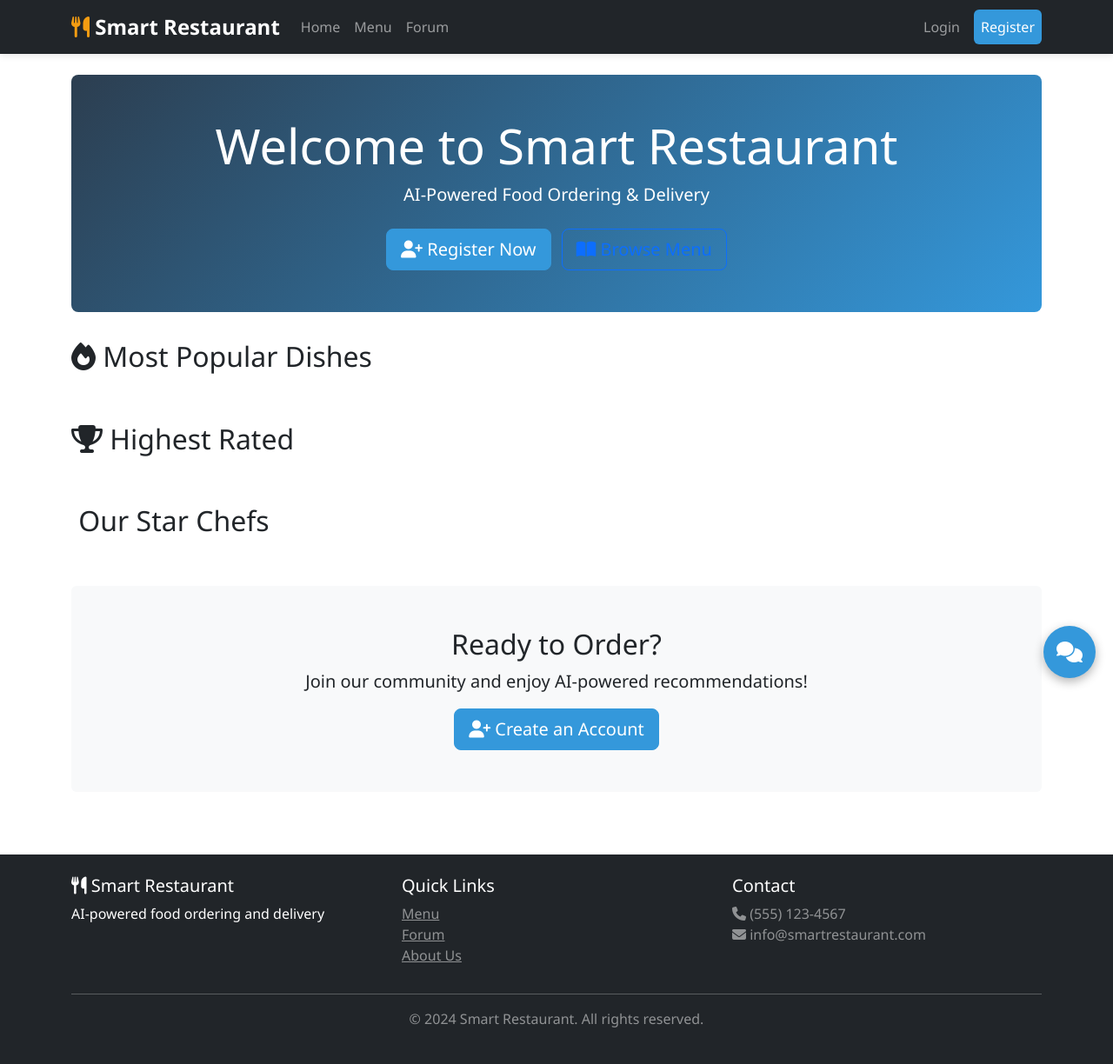
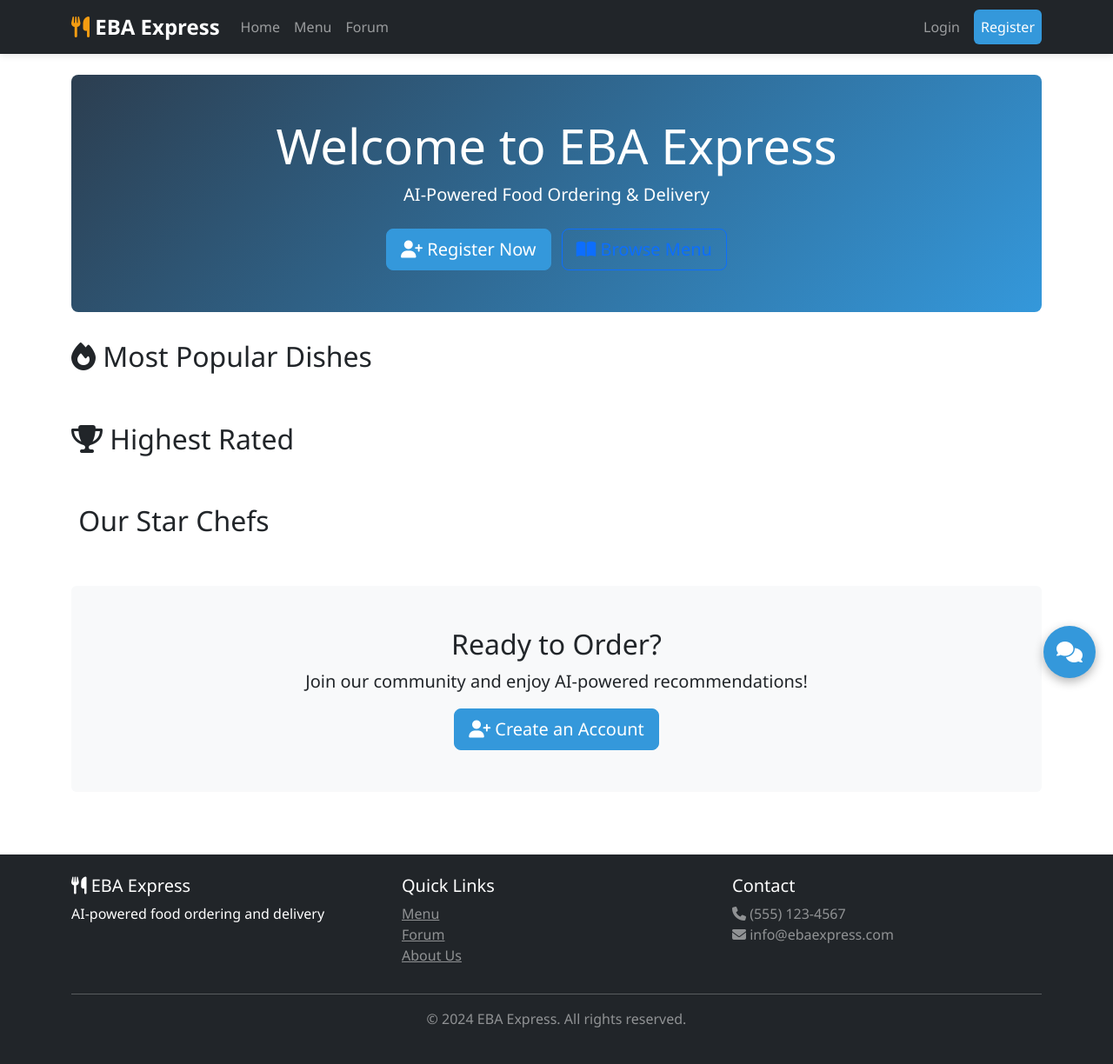
Before and after one commit to Atif-Tausif/cs322project, a Flask app: page / in a window 1280 px wide. Shown: the whole page at 87% size. Run offline with Flask 3, Linux system fonts and the light colour scheme; some libraries are stand-ins or nearby versions.

Commit message:
Changed Pictures and Title

```diff
--- a/services.py
+++ b/services.py
@@ -569,6 +569,12 @@
     chefs = [u for u in users if u.role == 'chef' and u.rating > 0]
     chefs.sort(key=lambda x: x.rating, reverse=True)
 
+    # Chef avatar mapping - using cartoon-style placeholder avatars
+    chef_avatars = {
+        'chef1': 'https://api.dicebear.com/7.x/avataaars/svg?seed=chef1&backgroundColor=b6e3f4,c0aede,ffd5dc,ffdfbf',
+        'chef2': 'https://api.dicebear.com/7.x/avataaars/svg?seed=chef2&backgroundColor=b6e3f4,c0aede,ffd5dc,ffdfbf'
+    }
+
     result = []
     for chef in chefs[:limit]:
         dishes = [d for d in get_all_dishes() if d.chef_id == chef.id]
@@ -579,7 +585,7 @@
             'rating': chef.rating,
             'dishes_count': len(dishes),
             'orders_count': sum(d.orders_count for d in dishes),
-            'image': f'/static/images/chefs/{chef.id}.png'
+            'image': chef_avatars.get(chef.id, f'/static/images/chefs/{chef.id}.png')
         })
 
     return result
--- a/templates/base.html
+++ b/templates/base.html
@@ -3,7 +3,7 @@
 <head>
     <meta charset="UTF-8">
     <meta name="viewport" content="width=device-width, initial-scale=1.0">
-    <title>{% block title %}Smart Restaurant{% endblock %}</title>
+    <title>{% block title %}EBA Express{% endblock %}</title>
 
     <!-- Bootstrap CSS -->
     <link href="https://cdnjs.cloudflare.com/ajax/libs/bootstrap/5.3.2/css/bootstrap.min.css" rel="stylesheet">
@@ -21,7 +21,7 @@
     <nav class="navbar navbar-expand-lg navbar-dark bg-dark sticky-top">
         <div class="container">
             <a class="navbar-brand" href="/">
-                <i class="fas fa-utensils"></i> Smart Restaurant
+                <i class="fas fa-utensils"></i> EBA Express
             </a>
             <button class="navbar-toggler" type="button" data-bs-toggle="collapse" data-bs-target="#navbarNav">
                 <span class="navbar-toggler-icon"></span>
@@ -175,7 +175,7 @@
         <div class="container py-4">
             <div class="row">
                 <div class="col-md-4">
-                    <h5><i class="fas fa-utensils"></i> Smart Restaurant</h5>
+                    <h5><i class="fas fa-utensils"></i> EBA Express</h5>
                     <p>AI-powered food ordering and delivery</p>
                 </div>
                 <div class="col-md-4">
@@ -190,13 +190,13 @@
                     <h5>Contact</h5>
                     <p class="text-white-50">
                         <i class="fas fa-phone"></i> (555) 123-4567<br>
-                        <i class="fas fa-envelope"></i> info@smartrestaurant.com
+                        <i class="fas fa-envelope"></i> info@ebaexpress.com
                     </p>
                 </div>
             </div>
             <hr class="bg-white">
             <div class="text-center text-white-50">
-                <p>&copy; 2024 Smart Restaurant. All rights reserved.</p>
+                <p>&copy; 2024 EBA Express. All rights reserved.</p>
             </div>
         </div>
     </footer>
--- a/templates/cart.html
+++ b/templates/cart.html
@@ -1,6 +1,6 @@
 {% extends "base.html" %}
 
-{% block title %}Shopping Cart - Smart Restaurant{% endblock %}
+{% block title %}Shopping Cart - EBA Express{% endblock %}
 
 {% block content %}
 <div class="container">
--- a/templates/chef/add_dish.html
+++ b/templates/chef/add_dish.html
@@ -1,6 +1,6 @@
 {% extends "base.html" %}
 
-{% block title %}Add Dish - Smart Restaurant{% endblock %}
+{% block title %}Add Dish - EBA Express{% endblock %}
 
 {% block content %}
 <div class="container">
--- a/templates/chef/dashboard.html
+++ b/templates/chef/dashboard.html
@@ -1,6 +1,6 @@
 {% extends "base.html" %}
 
-{% block title %}Chef Dashboard - Smart Restaurant{% endblock %}
+{% block title %}Chef Dashboard - EBA Express{% endblock %}
 
 {% block content %}
 <div class="container">
--- a/templates/delivery/dashboard.html
+++ b/templates/delivery/dashboard.html
@@ -1,6 +1,6 @@
 {% extends "base.html" %}
 
-{% block title %}Delivery Dashboard - Smart Restaurant{% endblock %}
+{% block title %}Delivery Dashboard - EBA Express{% endblock %}
 
 {% block content %}
 <div class="container">
--- a/templates/dish_detail.html
+++ b/templates/dish_detail.html
@@ -1,6 +1,6 @@
 {% extends "base.html" %}
 
-{% block title %}{{ dish.name }} - Smart Restaurant{% endblock %}
+{% block title %}{{ dish.name }} - EBA Express{% endblock %}
 
 {% block content %}
 <div class="container">
--- a/templates/forum.html
+++ b/templates/forum.html
@@ -1,6 +1,6 @@
 {% extends "base.html" %}
 
-{% block title %}Forum - Smart Restaurant{% endblock %}
+{% block title %}Forum - EBA Express{% endblock %}
 
 {% block content %}
 <div class="container">
--- a/templates/index.html
+++ b/templates/index.html
@@ -1,12 +1,12 @@
 {% extends "base.html" %}
 
-{% block title %}Home - Smart Restaurant{% endblock %}
+{% block title %}Home - EBA Express{% endblock %}
 
 {% block content %}
 <div class="container">
     <!-- Hero Section -->
     <div class="hero-section text-center py-5">
-        <h1 class="display-4">Welcome to Smart Restaurant</h1>
+        <h1 class="display-4">Welcome to EBA Express</h1>
         <p class="lead">AI-Powered Food Ordering & Delivery</p>
         {% if not session.user %}
         <div class="mt-4">
--- a/templates/login.html
+++ b/templates/login.html
@@ -1,6 +1,6 @@
 {% extends "base.html" %}
 
-{% block title %}Login - Smart Restaurant{% endblock %}
+{% block title %}Login - EBA Express{% endblock %}
 
 {% block content %}
 <div class="container">
--- a/templates/manager/dashboard.html
+++ b/templates/manager/dashboard.html
@@ -1,6 +1,6 @@
 {% extends "base.html" %}
 
-{% block title %}Manager Dashboard - Smart Restaurant{% endblock %}
+{% block title %}Manager Dashboard - EBA Express{% endblock %}
 
 {% block content %}
 <div class="container">
--- a/templates/menu.html
+++ b/templates/menu.html
@@ -1,6 +1,6 @@
 {% extends "base.html" %}
 
-{% block title %}Menu - Smart Restaurant{% endblock %}
+{% block title %}Menu - EBA Express{% endblock %}
 
 {% block content %}
 <div class="container">
--- a/templates/orders.html
+++ b/templates/orders.html
@@ -1,6 +1,6 @@
 {% extends "base.html" %}
 
-{% block title %}Order History - Smart Restaurant{% endblock %}
+{% block title %}Order History - EBA Express{% endblock %}
 
 {% block content %}
 <div class="container">
--- a/templates/profile.html
+++ b/templates/profile.html
@@ -1,6 +1,6 @@
 {% extends "base.html" %}
 
-{% block title %}Profile - Smart Restaurant{% endblock %}
+{% block title %}Profile - EBA Express{% endblock %}
 
 {% block content %}
 <div class="container">
--- a/templates/register.html
+++ b/templates/register.html
@@ -1,6 +1,6 @@
 {% extends "base.html" %}
 
-{% block title %}Register - Smart Restaurant{% endblock %}
+{% block title %}Register - EBA Express{% endblock %}
 
 {% block content %}
 <div class="container">
```
